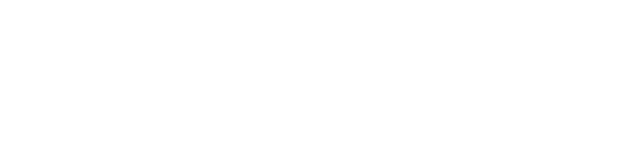
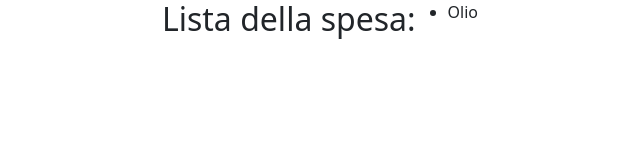
Before and after one commit to pietrostraneo/js-lista-spesa, a plain HTML site: page index.html in a window 1280 px wide. Shown: the whole page, without its empty margins (130-770 px from the left). Drawn offline with nearby package versions, Linux system fonts and the light colour scheme.

Commit message:
Added while loop in script.js

```diff
--- a/index.html
+++ b/index.html
@@ -1,12 +1,20 @@
 <!DOCTYPE html>
 <html lang="en">
 <head>
+    <link href="https://cdn.jsdelivr.net/npm/bootstrap@5.3.2/dist/css/bootstrap.min.css" rel="stylesheet" integrity="sha384-T3c6CoIi6uLrA9TneNEoa7RxnatzjcDSCmG1MXxSR1GAsXEV/Dwwykc2MPK8M2HN" crossorigin="anonymous">
     <meta charset="UTF-8">
     <meta name="viewport" content="width=device-width, initial-scale=1.0">
     <title>Document</title>
 </head>
 <body>
-
+    <div class="container">
+        <div class="row">
+            <div class="col-12 col-md-8 d-flex justify-content-center">
+                <h2>Lista della spesa:</h2>
+                <ul></ul>
+            </div>
+        </div>
+    </div>
     <script src="./js/script.js" type="text/javascript"></script>
 </body>
 </html>
--- a/js/script.js
+++ b/js/script.js
@@ -0,0 +1,10 @@
+let list = ["Pomodoro", "Grana padano", "Pancetta", "Tritato di manzo", "Carote", "Latte", "Olio"]
+let shown_list = document.querySelector("ul");
+
+let i = 0;
+
+while(i < list.length){
+    shown_list.innerHTML = `<li>${list[i]}</li>`
+    console.log(list[i])
+    i++
+}
```
